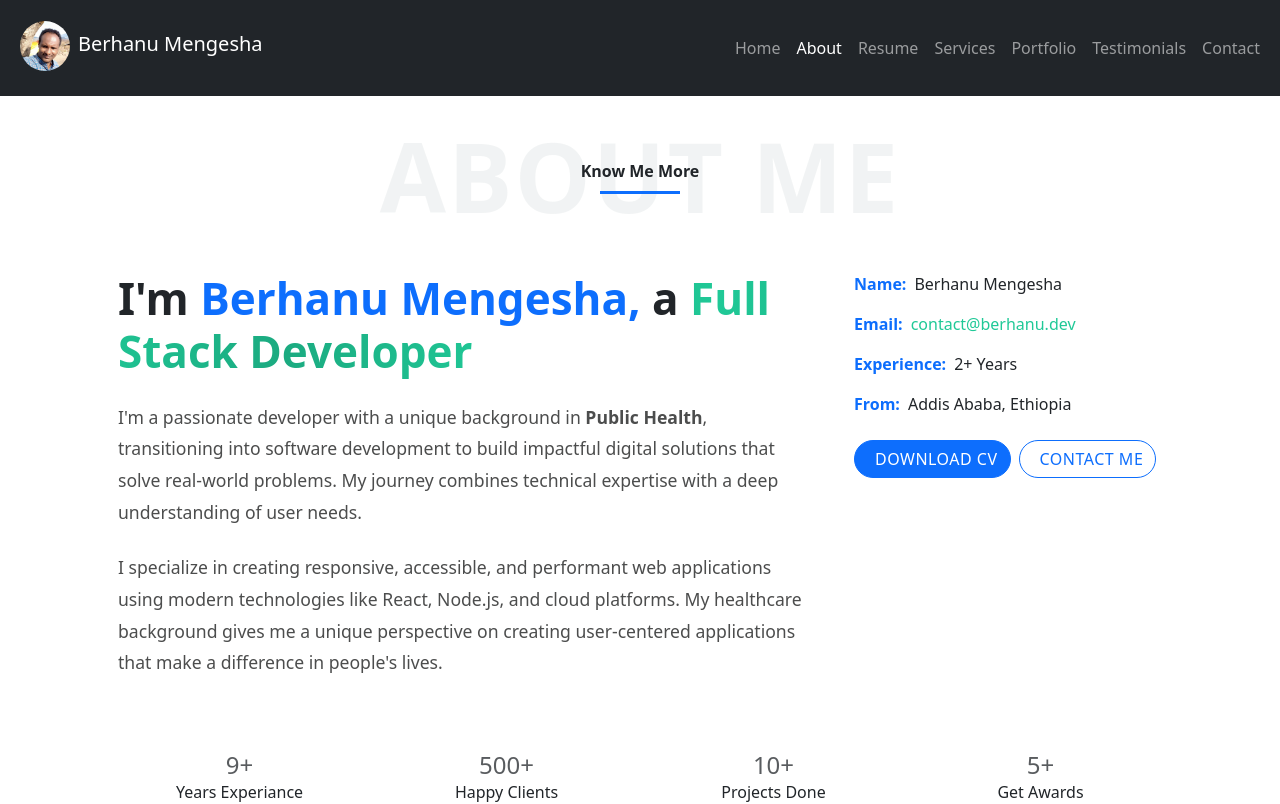
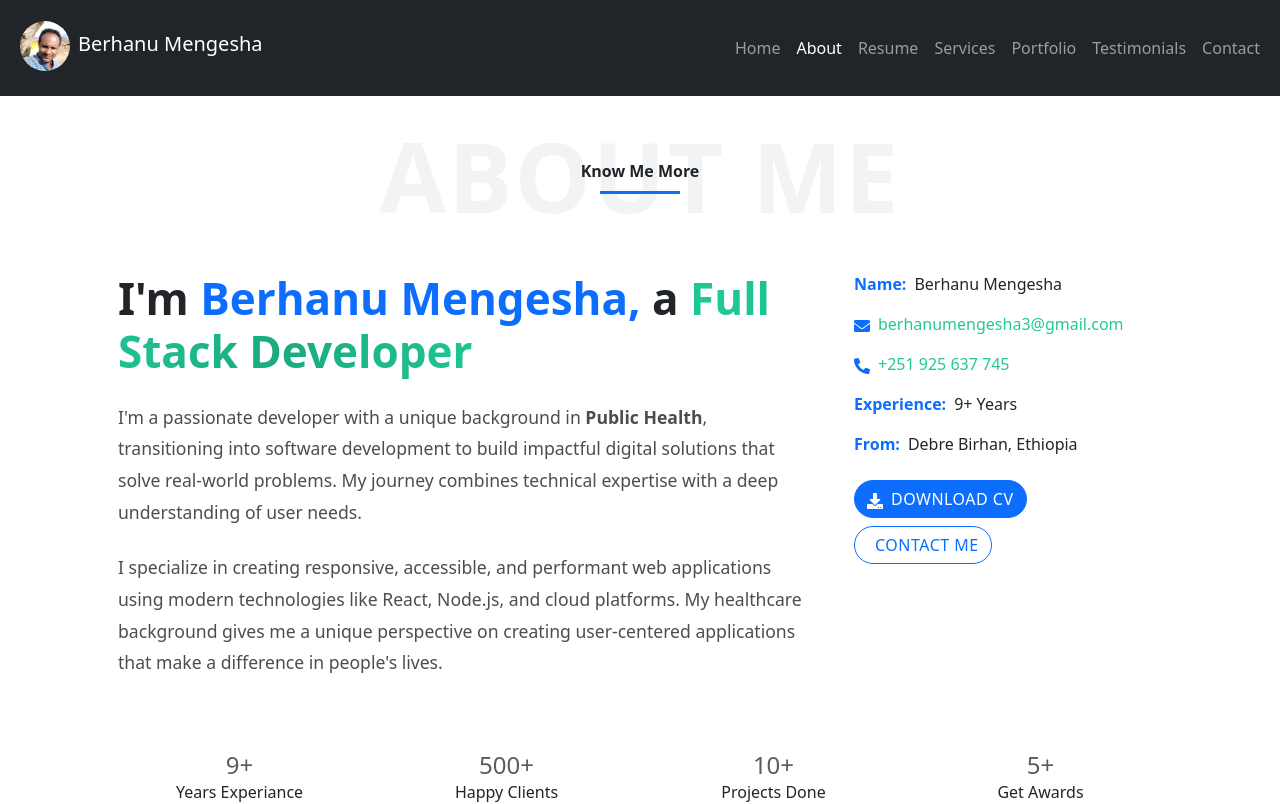
Before and after one commit to Berhan-meng/Portfolio, a React (Vite) app in the folder personal_portfolio/: page /about in a window 1280 px wide. Shown: the top 804 px of the page. Built offline with nearby package versions, Linux system fonts and the light colour scheme; no server answers.

Commit message:
Icons added on about page

```diff
--- a/personal_portfolio/src/Components/About/About.jsx
+++ b/personal_portfolio/src/Components/About/About.jsx
@@ -1,6 +1,7 @@
 import { motion } from "framer-motion";
 import Featured from "./Featured/Featured.jsx";
 import styles from "./About.module.css";
+import { FaEnvelope, FaPhoneAlt, FaDownload } from "react-icons/fa";
 
 export default function About() {
   return (
@@ -119,12 +120,28 @@ export default function About() {
                   whileInView={{ opacity: 1, x: 0 }}
                   transition={{ duration: 0.3, delay: 0.6 }}
                 >
-                  <span className="fw-semibold me-2 text-primary">Email:</span>
+                  <span className="fw-semibold me-2 text-primary">
+                    <FaEnvelope />
+                  </span>
                   <a
-                    href="mailto:contact@berhanu.dev"
+                    href="mailto:berhanumengesha3@gmail.com"
                     className={styles.emailLink}
                   >
-                    contact@berhanu.dev
+                    berhanumengesha3@gmail.com
+                  </a>
+                </motion.li>
+                <motion.li
+                  className="mb-3"
+                  initial={{ opacity: 0, x: 20 }}
+                  whileInView={{ opacity: 1, x: 0 }}
+                  transition={{ duration: 0.3, delay: 0.6 }}
+                >
+                  <span className="fw-semibold me-2 text-primary">
+                    <FaPhoneAlt />
+                  </span>
+
+                  <a href="tel:+251925637745" className={styles.emailLink}>
+                    +251 925 637 745
                   </a>
                 </motion.li>
 
@@ -137,7 +154,7 @@ export default function About() {
                   <span className="fw-semibold me-2 text-primary">
                     Experience:
                   </span>
-                  2+ Years
+                  9+ Years
                 </motion.li>
 
                 <motion.li
@@ -147,24 +164,24 @@ export default function About() {
                   transition={{ duration: 0.3, delay: 0.8 }}
                 >
                   <span className="fw-semibold me-2 text-primary">From:</span>
-                  Addis Ababa, Ethiopia
+                  Debre Birhan, Ethiopia
                 </motion.li>
               </ul>
 
-              <div className="d-flex flex-wrap gap-2">
+              <div className= {`${styles.resumeWrapper} d-flex flex-wrap gap-2`}>
                 <motion.a
                   href="/resume.pdf"
+                  download="Berhanu_Mengesha_Resume.pdf"
                   className={`${styles.downloadBtn} btn btn-primary rounded-pill`}
                   whileHover={{ scale: 1.05 }}
                   whileTap={{ scale: 0.95 }}
-                  download
                 >
-                  <i className="fas fa-download me-2"></i>
+                  <FaDownload className="me-2" />
                   Download CV
                 </motion.a>
 
                 <motion.a
-                  href="#contact"
+                  href="/contact"
                   className={`${styles.contactBtn} btn btn-outline-primary rounded-pill`}
                   whileHover={{ scale: 1.05 }}
                   whileTap={{ scale: 0.95 }}
--- a/personal_portfolio/src/Components/About/About.module.css
+++ b/personal_portfolio/src/Components/About/About.module.css
@@ -133,6 +133,8 @@
   background-color: #20c997;
   border-color: #20c997;
   color: white;
+  white-space: nowrap;
+  align-items: center;
 }
 
 .downloadBtn:hover {
@@ -143,7 +145,7 @@
 }
 
 .contactBtn {
-  padding: 0.8rem 2rem;
+  padding: 0.6rem 2rem;
   font-weight: 500;
   text-transform: uppercase;
   letter-spacing: 0.5px;
@@ -153,6 +155,8 @@
   justify-content: center;
   color: #20c997;
   border-color: #20c997;
+  white-space: nowrap;
+  align-items: center;
 }
 
 .contactBtn:hover {
--- a/personal_portfolio/src/Components/Footer/Footer.jsx
+++ b/personal_portfolio/src/Components/Footer/Footer.jsx
@@ -31,7 +31,7 @@ export default function Footer() {
               <p className={styles.copyright}>
                 Copyright © {new Date().getFullYear()}{" "}
                 <a href="#" className={styles.copyrightLink}>
-                  Birhanu Mengesha
+                  Berhanu Mengesha
                 </a>
                 . All Rights Reserved.
               </p>
--- a/personal_portfolio/src/Components/Home/Home.jsx
+++ b/personal_portfolio/src/Components/Home/Home.jsx
@@ -4,6 +4,8 @@ import { Link } from "react-router-dom";
 import styles from "./Home.module.css";
 import heroImage from "../../assets/bc1.jpg";
 import { HiOutlineArrowSmDown } from "react-icons/hi";
+import { FaDownload, FaArrowDown } from "react-icons/fa";
+
 
 const MotionLink = motion.create(Link);
 
@@ -111,6 +113,7 @@ export default function Home() {
                     rel="noopener noreferrer"
                     aria-label="Download Resume PDF"
                   >
+                    <FaDownload className="me-2" />
                     Download CV
                   </Link>
                 </motion.div>
@@ -128,7 +131,7 @@ export default function Home() {
             aria-label="Go to About Page"
           >
             <span className={styles.animated}>
-              <HiOutlineArrowSmDown title="Back to Top" />
+              <FaArrowDown title="Back to Top" />
             </span>
           </MotionLink>
         </div>
```
